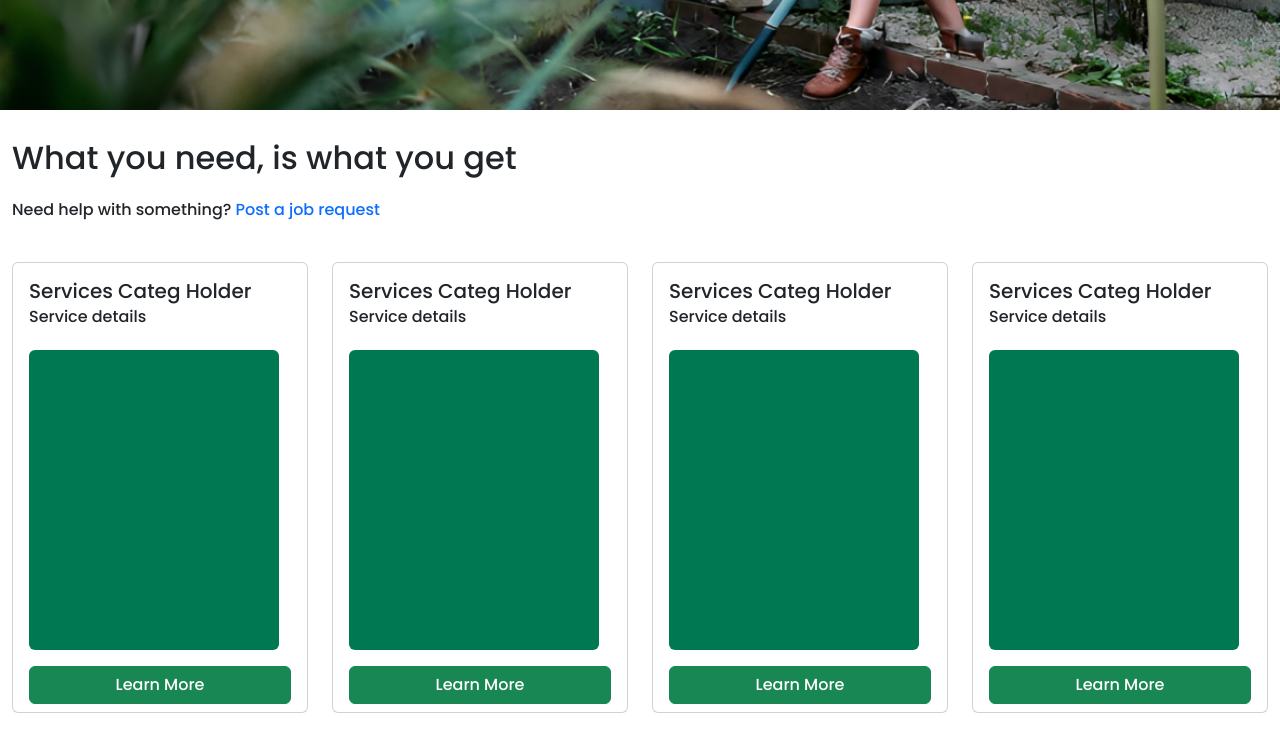
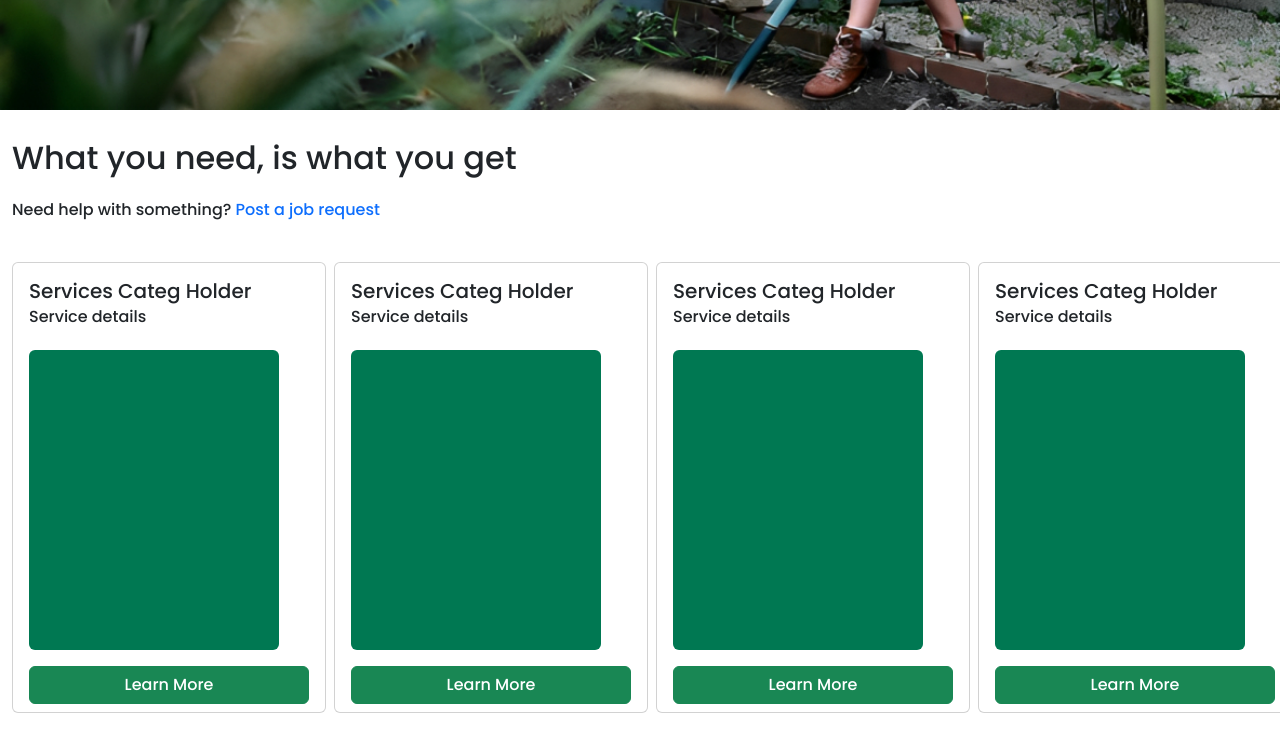
Before and after one commit to jhonmarktancontian/Mini_Project_2, a React (Create React App) app in the folder client/: page / in a window 1280 px wide. Shown: the part 460-1195 px from the top of the page. Built offline with nearby package versions, Linux system fonts and the light colour scheme.

Commit message:
changed some stuff sa homepage

```diff
--- a/client/src/components/home/Home.css
+++ b/client/src/components/home/Home.css
@@ -42,6 +42,7 @@
 }
 
 ::-webkit-scrollbar {
+    display: none;
     width: .3rem;
     height:.2rem;
 }
--- a/client/src/components/home/Home.js
+++ b/client/src/components/home/Home.js
@@ -61,13 +61,14 @@ const Home = () => {
                 <Image src={Banner} alt="Image" className="background-image" />
             </div>
 
-            <Container className="mt-4" fluid>
+            <Container className="my-4" fluid>
                     <p className='fs-2'>What you need, is what you get</p>
                     <span>
                         Need help with something?
                         <Link to='/services' className='text-decoration-none fs-10'> Post a job request</Link>
                     </span>
                     <Row className="my-auto mt-4 scrollable">
+                    <Stack direction="horizontal" gap={2}>
                         <Col lg={3} className="my-3 mb-2">
                             <Card>
                                 <Card.Body>
@@ -133,6 +134,7 @@ const Home = () => {
                                 <Button variant="success" className="mx-3 mb-2" as={Link} to='/services'>Learn More</Button>
                             </Card>
                         </Col>
+                        </Stack>
                     </Row>
             </Container>
         </div>
```
Lines whose indentation alone changed are shown as unchanged.
